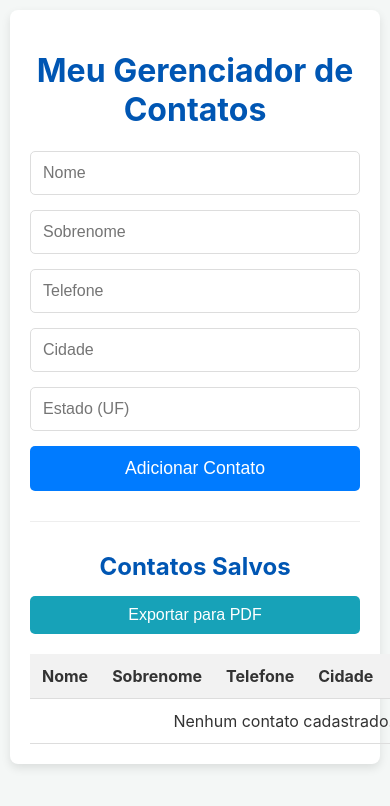
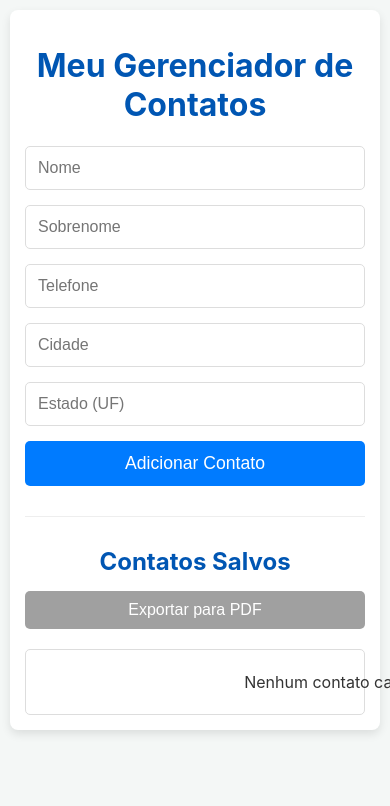
Before and after one commit to weswilbr/ListaContatos, a plain HTML site: page index.html in a window 390 px wide. Shown: the top 806 px of the page. Drawn offline with Linux system fonts and the light colour scheme.

Commit message:
Atualizar o style.css

```diff
--- a/style.css
+++ b/style.css
@@ -5,6 +5,7 @@ body {
     color: #333;
     margin: 0;
     padding: 20px;
+    -webkit-tap-highlight-color: transparent; /* Remove o destaque de toque em mobile */
 }
 
 .container {
@@ -22,7 +23,6 @@ hr { border: 0; border-top: 1px solid #eee; margin: 30px 0; }
 /* --- FORMULÁRIO --- */
 form { display: grid; grid-template-columns: 1fr 1fr; gap: 15px; margin-bottom: 30px; }
 form input { padding: 12px; border: 1px solid #ddd; border-radius: 5px; font-size: 1rem; transition: box-shadow 0.2s; }
-/* MELHORIA: Feedback visual quando um campo está em foco */
 form input:focus { outline: none; border-color: #007bff; box-shadow: 0 0 0 3px rgba(0, 123, 255, 0.25); }
 form button { grid-column: 1 / -1; padding: 12px; background-color: #007bff; color: white; border: none; border-radius: 5px; font-size: 1.1rem; cursor: pointer; transition: background-color 0.3s; }
 form button:hover { background-color: #0056b3; }
@@ -34,21 +34,17 @@ form button.editing:hover { background-color: #218838; }
 .header-list h2 { margin: 0; flex-grow: 1; }
 #export-pdf-btn { padding: 10px 20px; background-color: #17a2b8; color: white; border: none; border-radius: 5px; font-size: 1rem; cursor: pointer; transition: background-color 0.3s; }
 #export-pdf-btn:hover { background-color: #138496; }
+#export-pdf-btn:disabled { background-color: #a0a0a0; cursor: not-allowed; }
 
 /* --- TABELA DE CONTATOS E BOTÕES DE AÇÃO --- */
 table { width: 100%; border-collapse: collapse; margin-top: 10px; }
-th, td { padding: 12px; text-align: left; border-bottom: 1px solid #ddd; }
+th, td { padding: 12px 15px; text-align: left; border-bottom: 1px solid #ddd; }
 th { background-color: #f2f2f2; }
-td:last-child { white-space: nowrap; } /* Evita que os botões quebrem linha */
+td:last-child { white-space: nowrap; }
 
 .edit-btn, .delete-btn {
-    color: white;
-    border: none;
-    padding: 8px 12px;
-    border-radius: 5px;
-    cursor: pointer;
-    transition: background-color 0.3s;
-    margin-right: 5px;
+    color: white; border: none; padding: 8px 12px; border-radius: 5px; cursor: pointer; transition: background-color 0.3s;
+    margin-right: 5px; font-size: 0.9rem;
 }
 .edit-btn { background-color: #007bff; }
 .edit-btn:hover { background-color: #0056b3; }
@@ -56,18 +52,52 @@ td:last-child { white-space: nowrap; } /* Evita que os botões quebrem linha */
 .delete-btn:hover { background-color: #c82333; }
 
 /* --- ESTILOS PARA O CONTEÚDO DO PDF --- */
-#pdf-content { position: absolute; left: -9999px; top: auto; width: 1px; height: 1px; overflow: hidden; font-family: Arial, sans-serif; color: #333; width: 210mm; padding: 15mm; box-sizing: border-box; }
-#pdf-content h1 { text-align: center; color: #333; margin-bottom: 5px; font-size: 24px; }
-#pdf-content p { text-align: center; color: #666; margin-top: 0; margin-bottom: 20px; font-size: 12px; }
-#pdf-content table { width: 100%; border-collapse: collapse; font-size: 11px; }
-#pdf-content th, #pdf-content td { border: 1px solid #ddd; padding: 8px; text-align: left; }
-#pdf-content th { background-color: #f2f2f2; font-weight: bold; }
+#pdf-content { position: absolute; left: -9999px; }
 
-/* MELHORIA: Media Query para Responsividade */
+/* --- MEDIA QUERY PARA RESPONSIVIDADE COMPLETA --- */
 @media (max-width: 768px) {
     body { padding: 10px; }
-    .container { padding: 20px; }
-    form { grid-template-columns: 1fr; } /* Coluna única para o formulário */
+    .container { padding: 15px; }
+    form { grid-template-columns: 1fr; }
     .header-list { flex-direction: column; align-items: stretch; gap: 15px; }
     .header-list h2 { text-align: center; }
+
+    /* --- RESPONSIVIDADE DA TABELA (ESTILO CARTÃO) --- */
+    table thead { display: none; }
+    table, table tbody, table tr, table td { display: block; width: 100%; }
+
+    table tr {
+        margin-bottom: 15px;
+        border: 1px solid #ddd;
+        border-radius: 5px;
+        padding: 10px;
+        box-sizing: border-box;
+    }
+    table tr:last-child { margin-bottom: 0; }
+
+    table td {
+        text-align: right;
+        padding-left: 50%;
+        position: relative;
+        border-bottom: 1px solid #eee;
+    }
+    table td:last-child { border-bottom: none; }
+
+    table td::before {
+        content: attr(data-label);
+        position: absolute;
+        left: 10px;
+        width: calc(50% - 20px);
+        text-align: left;
+        font-weight: bold;
+        color: #333;
+    }
+
+    td[data-label="Ações"] {
+        padding-top: 15px;
+        padding-bottom: 5px;
+        text-align: center;
+        padding-left: 0;
+    }
+    td[data-label="Ações"]::before { content: ""; }
 }
```
